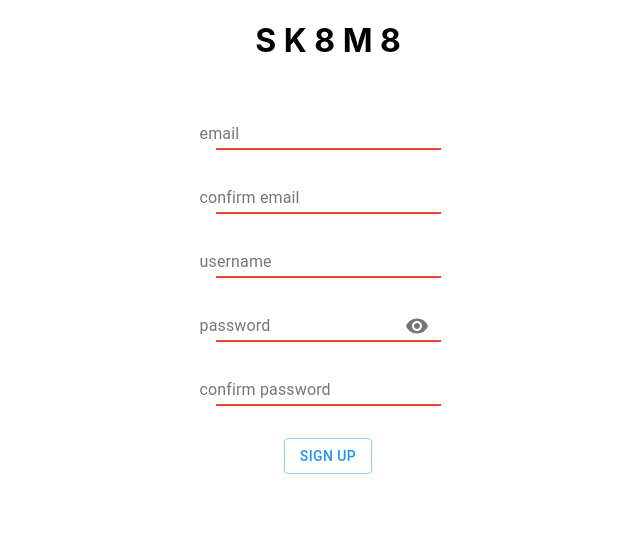
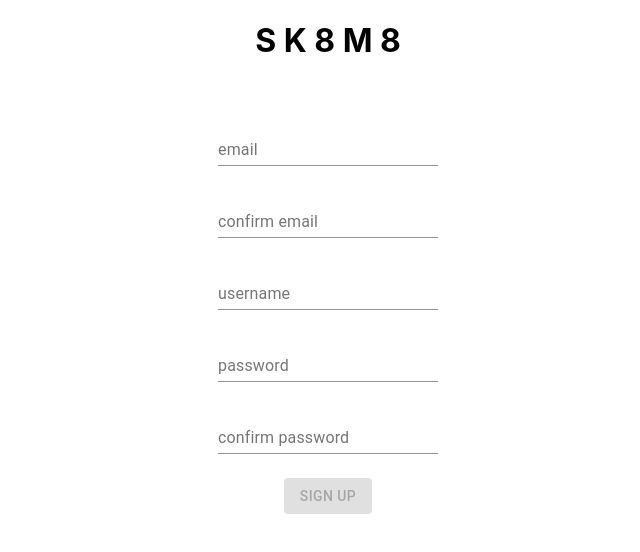
Before and after one commit to ZephSibley/sk8m8, a React (Create React App) app: page /signup in a window 1280 px wide. Shown: the top 552 px of the page, without its empty margins (312-952 px from the left). Built offline with nearby package versions, Linux system fonts and the light colour scheme.

Commit message:
refactor: signupform using formik and Yup

```diff
--- a/src/components/ui/forms/SignupForm.js
+++ b/src/components/ui/forms/SignupForm.js
@@ -1,69 +1,143 @@
 import React from 'react';
-import Button from '@material-ui/core/Button'
+import { Formik } from 'formik';
+import * as Yup from 'yup';
+import TextField from '@material-ui/core/TextField';
+import Button from '@material-ui/core/Button';
 
 import formStyles from '../../../styles/forms';
-import ValidInput from '../ValidInput';
+
 
 const SignupForm = () => {
     const formClasses = formStyles();
 
-    const signupHandler = async () => {
-        //await AsyncStorage.setItem('userToken', 'abc');
-        console.log('signup!')
-    };
+    const validationSchema = Yup.object().shape({
+        email: Yup.string()
+            .email("Please enter a valid email address")
+            .required("Please enter your email address"),
+        confirm_email: Yup.string()
+            .oneOf([Yup.ref('email'), null], 'Emails must match'),
+        username: Yup.string()
+            .min(3, "Username must be at least 3 characters")
+            .required("Please enter a username"),
+        password: Yup.string()
+            .min(6, "min. 6 characters")
+            .required("Please enter your password"),
+        confirm_password: Yup.string()
+            .oneOf([Yup.ref('password'), null], 'Passwords must match')
+    })
 
     return (
-        <form className={formClasses.form}>
-            <ValidInput
+        <Formik
+            initialValues={{
+                email: '',
+                confirm_email: '',
+                username: '',
+                password: '',
+                confirm_password: '',
+            }}
+            validationSchema={validationSchema}
+            onSubmit={(values, { setSubmitting }) =>{
+                console.log(values)
+                setSubmitting(true);
+            }}
+        >
+            {({
+                values,
+                errors,
+                touched,
+                handleChange,
+                handleBlur,
+                handleSubmit,
+                isSubmitting,
+                isValid,
+            }) => (
+                <form
+                    onSubmit={handleSubmit}
+                    className={formClasses.form}
+                >
+                    <TextField
+                        name='email'
+                        type='email'
                         label='email'
-                validationrules={{
-                    isEmail: true,
-                }}
+                        onChange={handleChange}
+                        onBlur={handleBlur}
+                        value={values.email}
+                        margin='normal'
+                        error={errors.email && touched.email}
+                        helperText={
+                            errors.email && touched.email ?
+                            errors.email : ''
+                        }
                     />
-            <ValidInput
+                    <TextField
+                        name='confirm_email'
+                        type='email'
                         label='confirm email'
-                validationrules={{
-                    equalTo: 'email', // TODO: configure equalTo
-                }}
-                controlvalue={''}
+                        onChange={handleChange}
+                        onBlur={handleBlur}
+                        value={values.confirm_email}
+                        margin='normal'
+                        error={errors.confirm_email && touched.confirm_email}
+                        helperText={
+                            errors.confirm_email && touched.confirm_email ?
+                            errors.confirm_email : ''
+                        }
                     />
-            <ValidInput
+                    <TextField
+                        name='username'
                         label='username'
-                validationrules={{
-                    minLength: 3,
-                }}
+                        onChange={handleChange}
+                        onBlur={handleBlur}
+                        value={values.username}
+                        margin='normal'
+                        error={errors.username && touched.username}
+                        helperText={
+                            errors.username && touched.username ?
+                            errors.username : ''
+                        }
                     />
-            <ValidInput
+                    <TextField
+                        name='password'
+                        type='password'
                         label='password'
-                validationrules={{
-                    minLength: 6
-                }}
+                        onChange={handleChange}
+                        onBlur={handleBlur}
+                        value={values.password}
+                        margin='normal'
+                        error={errors.password && touched.password}
+                        helperText={
+                            errors.password && touched.password ?
+                            errors.password : ''
+                        }
                     />
-            <ValidInput
+                    <TextField
+                        name='confirm_password'
+                        type='password'
                         label='confirm password'
-                validationrules={{
-                    equalTo: 'password'
-                }}
-                controlvalue={''}
+                        onChange={handleChange}
+                        onBlur={handleBlur}
+                        value={values.confirm_password}
+                        margin='normal'
+                        error={errors.confirm_password && touched.confirm_password}
+                        helperText={
+                            errors.confirm_password && touched.confirm_password ?
+                            errors.confirm_password : ''
+                        }
                     />
-            <input
-                style={{ display: 'none' }}
-                id="outlined-button-submit"
-                multiple
-                type="submit"
-            />
-            <label htmlFor="outlined-button-file">
                     <Button
-                    variant="outlined"
+                        variant="contained"
                         color="primary"
                         component="span"
+                        type="submit"
+                        margin='normal'
                         className={formClasses.submit}
-                    onClick={(e) => signupHandler(e)}
+                        disabled={isSubmitting || !isValid}
                     >
                         Sign up
                     </Button>
-            </label>
                 </form>
+            )}
+        </Formik>
     )
 }
 
```
Lines whose indentation alone changed are shown as unchanged.
